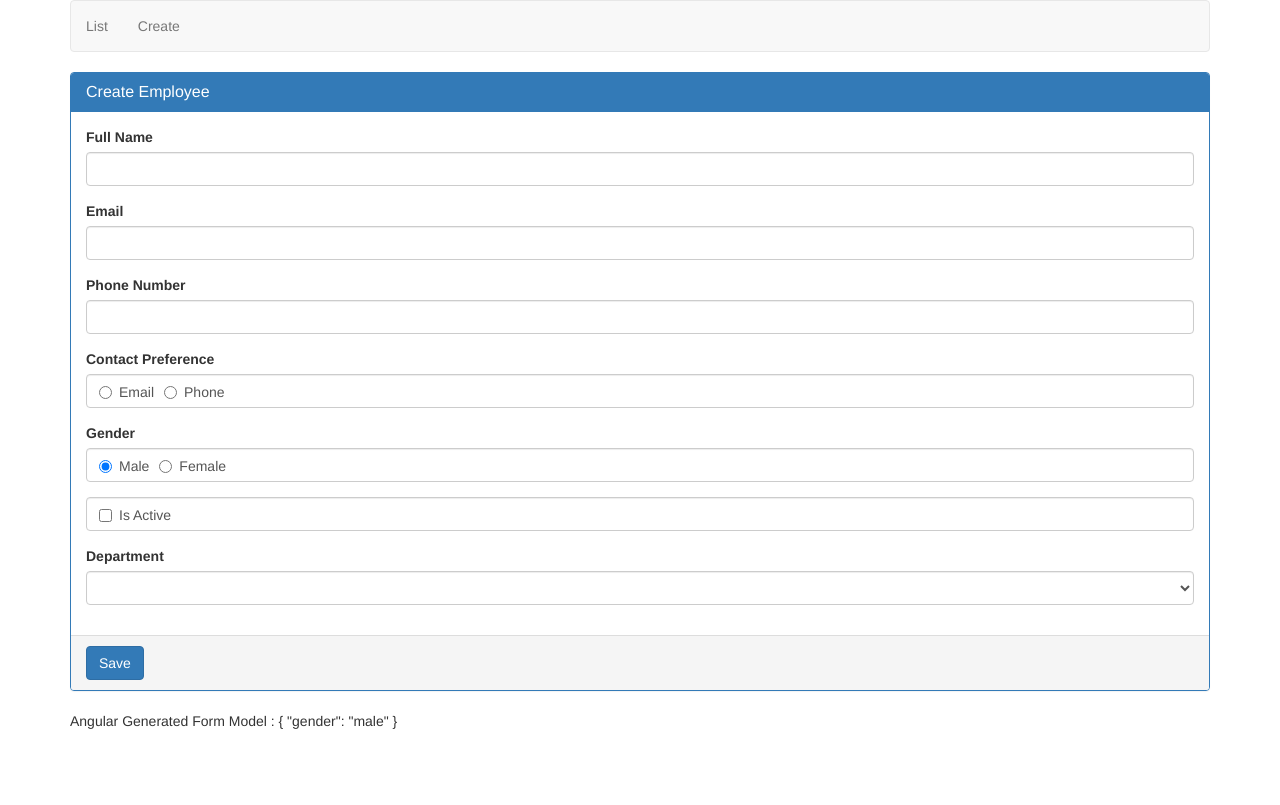
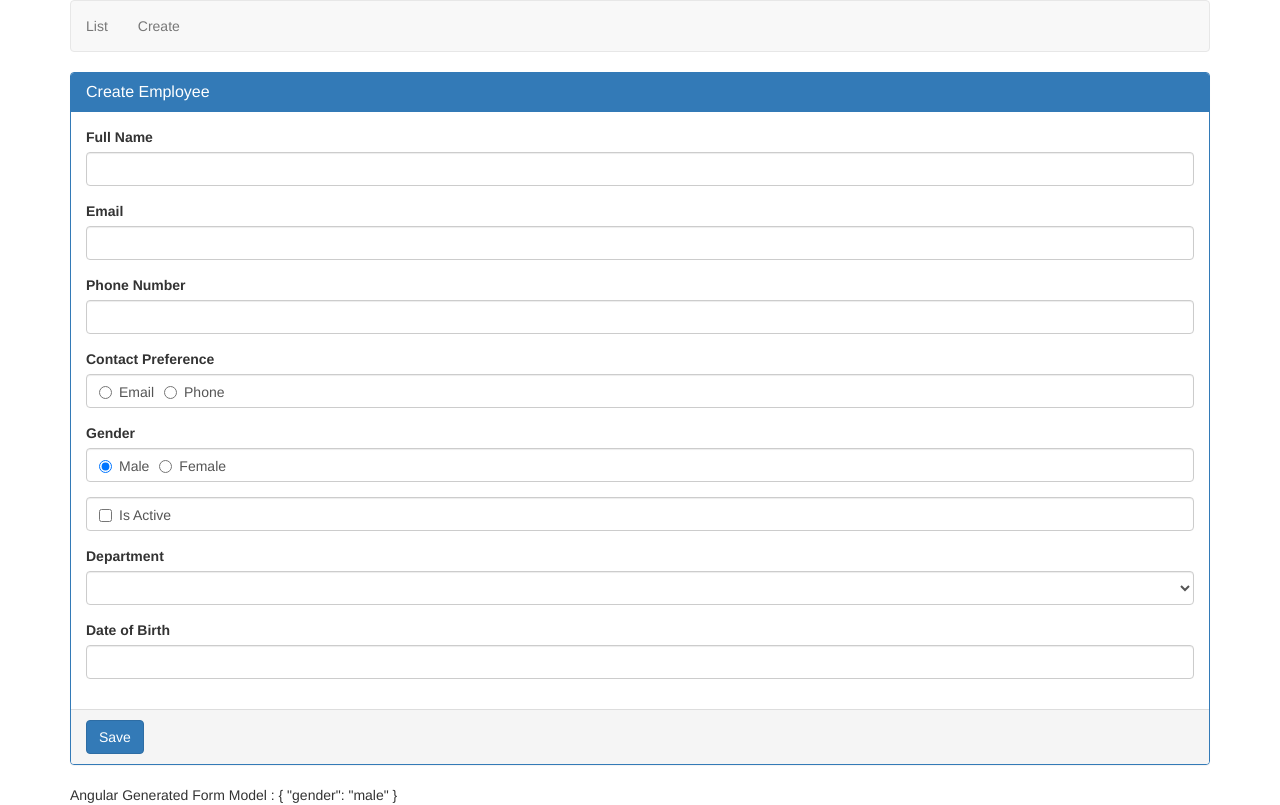
Before and after one commit to bhaveshmaniya/AngularDemo, an Angular app: page /create in a window 1280 px wide. Built offline with nearby package versions, Linux system fonts and the light colour scheme.

Commit message:
Added datepicker component (third-party for consistency in all browser)

```diff
--- a/angular.json
+++ b/angular.json
@@ -45,7 +45,8 @@
               "src/assets"
             ],
             "styles": [
-              "node_modules/bootstrap/dist/css/bootstrap.min.css",
+              "./node_modules/bootstrap/dist/css/bootstrap.min.css",
+              "./node_modules/ngx-bootstrap/datepicker/bs-datepicker.css",
               "src/styles.css"
             ],
             "scripts": []
--- a/package.json
+++ b/package.json
@@ -22,6 +22,7 @@
     "@angular/router": "^6.0.3",
     "bootstrap": "^3.3.7",
     "core-js": "^2.5.4",
+    "ngx-bootstrap": "^3.0.0",
     "rxjs": "^6.0.0",
     "zone.js": "^0.8.26"
   },
--- a/src/app/app.module.ts
+++ b/src/app/app.module.ts
@@ -2,6 +2,7 @@ import { BrowserModule } from '@angular/platform-browser';
 import { NgModule } from '@angular/core';
 import { RouterModule, Routes } from '@angular/router';
 import { FormsModule  } from '@angular/forms';
+import { BsDatepickerModule } from 'ngx-bootstrap/datepicker';
 
 import { AppComponent } from './app.component';
 import { ListEmployeesComponent } from './employees/list-employees.component';
@@ -22,6 +23,7 @@ const appRoutes: Routes = [
   imports: [
     BrowserModule,
     FormsModule,
+    BsDatepickerModule.forRoot(),
     RouterModule.forRoot(appRoutes)
   ],
   providers: [],
--- a/src/app/employees/create-employee.component.html
+++ b/src/app/employees/create-employee.component.html
@@ -66,6 +66,12 @@
         </select>
       </div>
 
+      <div class="form-group">
+        <label for="dateOfBirth">Date of Birth</label>
+        <input id="dateOfBirth" name="dateOfBirth" [(ngModel)]="dateOfBirth"
+               type="text" bsDatepicker  class="form-control" />
+      </div>
+
     </div>
     <div class="panel-footer">
       <button class="btn btn-primary" type="submit">Save</button>
```
Also changed, not shown: 1 other file (tests, documents, lock files or other folders).
